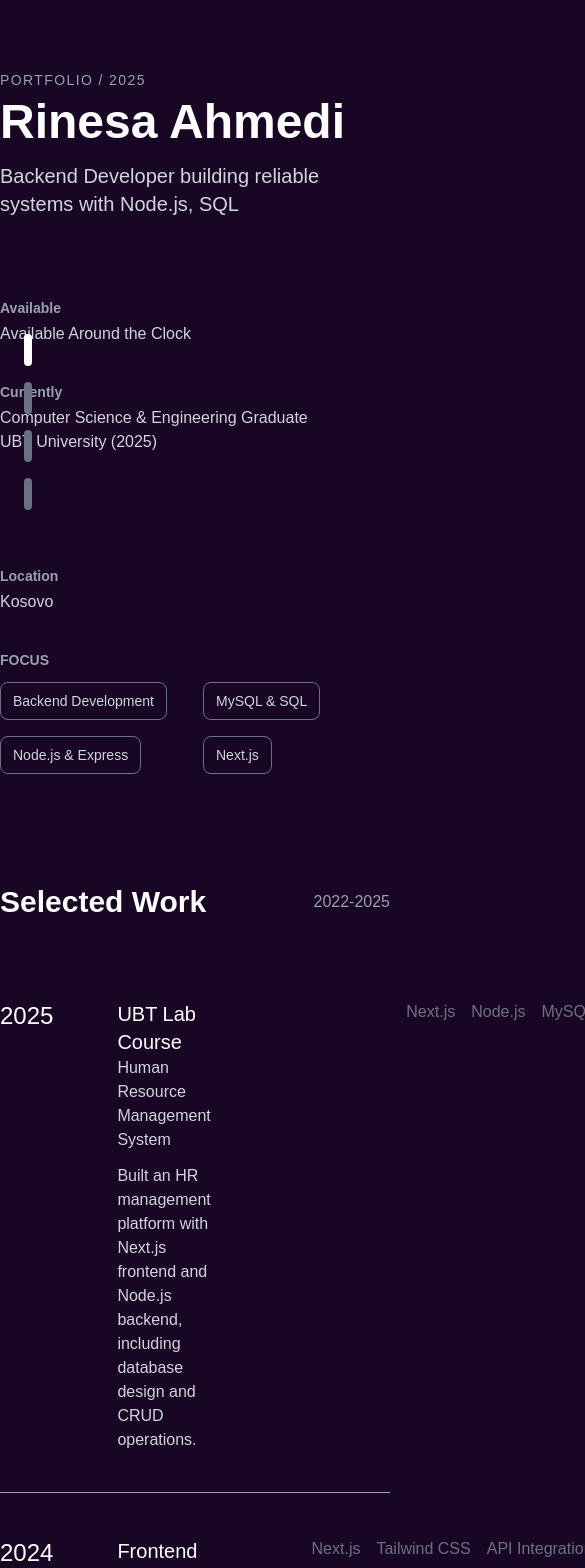
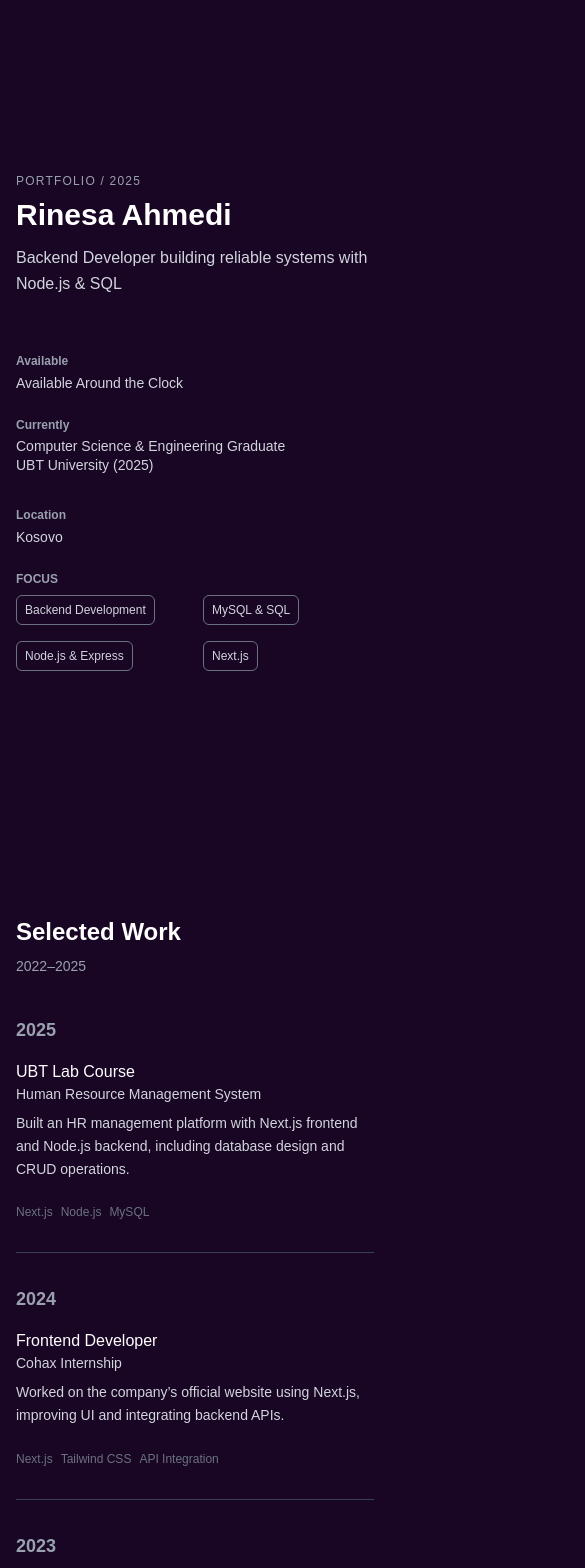
Before and after one commit to rinesaahmedi/my-portofolio, a Next.js app: page / in a window 390 px wide. Shown: the top 1568 px of the page, 585 px wide, since content can reach past the window. Built offline with nearby package versions, Linux system fonts and the light colour scheme.

Commit message:
mobile version

```diff
--- a/src/components/Section.jsx
+++ b/src/components/Section.jsx
@@ -2,7 +2,7 @@ export default function Section({ id, children }) {
   return (
     <section
       id={id}
-      className="h-screen min-h-fit flex items-center justify-center scroll-mt-16 max-w-5xl w-full mx-auto"
+      className="min-h-screen flex items-center justify-center scroll-mt-16 max-w-5xl w-full mx-auto px-4 sm:px-6 md:px-16 py-8 md:py-12"
     >
       {children}
     </section>
--- a/src/components/SidebarDots.jsx
+++ b/src/components/SidebarDots.jsx
@@ -25,7 +25,7 @@ export default function SidebarDots() {
   }, []);
 
   return (
-    <div className="fixed left-6 top-1/2 -translate-y-1/2 flex flex-col gap-4">
+    <div className="hidden md:flex fixed left-6 top-1/2 -translate-y-1/2 flex-col gap-4">
       {sections.map((id) => (
         <a
           key={id}
--- a/src/components/sections/Contact.jsx
+++ b/src/components/sections/Contact.jsx
@@ -4,31 +4,36 @@ import { ArrowRight } from "lucide-react";
 export default function Contact({ id }) {
   return (
     <Section id={id}>
-      <div className="flex flex-col justify-between h-screen w-full max-w-5xl">
-        <div className="w-full mt-40 flex justify-between items-center">
-          <div>
-            <h2 className="text-4xl font-bold mb-6">Let's Connect</h2>
-            <p className="text-gray-400 mb-8 max-w-md text-2xl">
+      <div className="flex flex-col justify-between min-h-screen w-full max-w-5xl">
+        <div className="w-full mt-20 sm:mt-40 flex flex-col sm:flex-row justify-between items-start sm:items-center gap-10 sm:gap-0">
+          <div className="w-full sm:w-auto">
+            <h2 className="text-3xl sm:text-4xl font-bold mb-4 sm:mb-6">
+              Let's Connect
+            </h2>
+            <p className="text-gray-400 mb-6 sm:mb-8 max-w-md text-lg sm:text-2xl leading-relaxed">
               Always open to new opportunities, collaborations, and
               conversations about development and technology.
             </p>
             <a
-              href=""
-              className="flex items-center gap-2 text-lg font-semibold hover:text-gray-400"
+              href="mailto:rinesaahmedi03@gmail.com"
+              className="flex items-center gap-2 text-base sm:text-lg font-semibold hover:text-gray-400"
             >
               rinesaahmedi03@gmail.com <ArrowRight size={18} />
             </a>
-            <p className="mt-4 text-gray-400">+383 43 736 361</p>
+            <p className="mt-3 sm:mt-4 text-gray-400 text-sm sm:text-base">
+              +383 43 736 361
+            </p>
           </div>
-          <div>
-            <h3 className="uppercase text-sm tracking-widest text-gray-400 mb-6">
+
+          <div className="w-full sm:w-auto">
+            <h3 className="uppercase text-xs sm:text-sm tracking-widest text-gray-400 mb-4 sm:mb-6">
               Elsewhere
             </h3>
-            <div className="flex gap-4">
+            <div className="flex flex-col sm:flex-row gap-4">
               <a
                 href="https://github.com/rinesaahmedi"
                 target="_blank"
-                className="p-4 border border-gray-800 rounded-lg hover:border-gray-400 pr-10"
+                className="p-4 border border-gray-800 rounded-lg hover:border-gray-400"
               >
                 <p className="font-semibold">GitHub</p>
                 <p className="text-gray-400">@rinesaahmedi</p>
@@ -36,7 +41,7 @@ export default function Contact({ id }) {
               <a
                 href="https://www.linkedin.com/in/rinesaahmedi"
                 target="_blank"
-                className="p-4 border border-gray-800 rounded-lg hover:border-gray-400 pr-10"
+                className="p-4 border border-gray-800 rounded-lg hover:border-gray-400"
               >
                 <p className="font-semibold">LinkedIn</p>
                 <p className="text-gray-400">rinesaahmedi</p>
@@ -44,9 +49,8 @@ export default function Contact({ id }) {
             </div>
           </div>
         </div>
-        <footer className="mt-12 text-start text-gray-400 text-sm py-6 border-t border-gray-700">
-          <p>© 2025 . All rights reserved.</p>
-          <p>Built with v0.dev by </p>
+        <footer className="mt-auto text-start text-gray-400 text-xs sm:text-sm py-6 border-t border-gray-700">
+          <p>© 2025 Rinesa Ahmedi. All rights reserved.</p>
         </footer>
       </div>
     </Section>
--- a/src/components/sections/Hero.jsx
+++ b/src/components/sections/Hero.jsx
@@ -10,31 +10,31 @@ const focusAreas = [
 export default function Hero({ id }) {
   return (
     <Section id={id}>
-      <div className="flex flex-col w-full gap-12">
+      <div className="flex flex-col w-full gap-8 ">
         <div>
-          <p className="uppercase text-sm tracking-widest text-gray-400 mb-2">
+          <p className="uppercase text-xs sm:text-sm tracking-widest text-gray-400 mb-2">
             Portfolio / 2025
           </p>
-          <h1 className="text-5xl font-bold mb-4">Rinesa Ahmedi</h1>
-          <h2 className="text-xl text-gray-300 mb-8">
-            Backend Developer building reliable systems with Node.js, SQL
+          <h1 className="text-3xl sm:text-5xl font-bold mb-3">Rinesa Ahmedi</h1>
+          <h2 className="text-base sm:text-xl text-gray-300 mb-6 leading-relaxed">
+            Backend Developer building reliable systems with Node.js & SQL
           </h2>
         </div>
 
-        <div className="flex flex-col md:flex-row gap-28 text-gray-300">
-          <div className="flex flex-col gap-9">
+        <div className="grid grid-cols-1 sm:grid-cols-2 gap-8 text-gray-300">
+          <div className="flex flex-col gap-6">
             <div>
-              <h3 className="text-sm font-semibold text-gray-400 mb-1">
+              <h3 className="text-xs font-semibold text-gray-400 mb-1">
                 Available
               </h3>
-              <p>Available Around the Clock</p>
+              <p className="text-sm">Available Around the Clock</p>
             </div>
 
             <div>
-              <h3 className="text-sm font-semibold text-gray-400 mb-1">
+              <h3 className="text-xs font-semibold text-gray-400 mb-1">
                 Currently
               </h3>
-              <p>
+              <p className="text-sm leading-snug">
                 Computer Science & Engineering Graduate
                 <br />
                 UBT University (2025)
@@ -42,23 +42,24 @@ export default function Hero({ id }) {
             </div>
           </div>
 
-          <div className="flex flex-col gap-9">
+          {/* Right */}
+          <div className="flex flex-col gap-6">
             <div>
-              <h3 className="text-sm font-semibold text-gray-400 mb-1">
+              <h3 className="text-xs font-semibold text-gray-400 mb-1">
                 Location
               </h3>
-              <p>Kosovo</p>
+              <p className="text-sm">Kosovo</p>
             </div>
 
             <div>
-              <h3 className="text-sm uppercase font-semibold text-gray-400 mb-3">
+              <h3 className="text-xs uppercase font-semibold text-gray-400 mb-2">
                 Focus
               </h3>
-              <ul className="grid grid-cols-2 gap-4 text-sm">
+              <ul className="grid grid-cols-2 gap-4 text-xs sm:text-sm">
                 {focusAreas.map((area) => (
                   <li
                     key={area}
-                    className="border border-gray-500 rounded-lg px-3 py-2 transition-all hover:border-white text-gray-300 w-fit"
+                    className="border border-gray-500 rounded-md px-2 py-1.5 transition hover:border-white text-gray-300 w-fit"
                   >
                     {area}
                   </li>
--- a/src/components/sections/Projects.jsx
+++ b/src/components/sections/Projects.jsx
@@ -38,20 +38,33 @@ export default function Projects({ id }) {
   return (
     <Section id={id}>
       <div className="w-full flex flex-col my-10">
-        <div className="flex justify-between items-center mb-20">
-          <h2 className="text-3xl font-bold">Selected Work</h2>
-          <h5 className="text-gray-400">2022-2025</h5>
+        <div className="flex flex-col sm:flex-row sm:justify-between sm:items-center mb-10 sm:mb-20">
+          <h2 className="text-2xl sm:text-3xl font-bold">Selected Work</h2>
+          <h5 className="text-gray-400 text-sm sm:text-base mt-2 sm:mt-0">
+            2022–2025
+          </h5>
         </div>
-        <div className="space-y-11 divide-y divide-gray-400">
+        <div className="space-y-8 sm:space-y-11 divide-y divide-gray-700">
           {works.map((work, index) => (
-            <div key={index} className="flex justify-between gap-16 pb-10">
-              <p className="text-2xl">{work.year}</p>
-              <div className="max-w-md">
-                <h4 className="text-xl">{work.role}</h4>
-                <p className="text-gray-300">{work.title}</p>
-                <p className="text-gray-300 mt-3">{work.description}</p>
+            <div
+              key={index}
+              className="flex flex-col sm:flex-row sm:justify-between sm:items-start gap-4 sm:gap-16 pb-8 sm:pb-10"
+            >
+              <p className="text-lg sm:text-2xl font-semibold text-gray-400">
+                {work.year}
+              </p>
+              <div className="flex-1 max-w-md">
+                <h4 className="text-base sm:text-xl font-medium">
+                  {work.role}
+                </h4>
+                <p className="text-gray-300 text-sm sm:text-base">
+                  {work.title}
+                </p>
+                <p className="text-gray-300 mt-2 sm:mt-3 text-sm sm:text-base leading-relaxed">
+                  {work.description}
+                </p>
               </div>
-              <div className="flex justify-end min-w-xs gap-4 text-gray-500">
+              <div className="flex flex-wrap md:min-w-xxs lg:min-w-sm sm:flex-nowrap justify-start sm:justify-end gap-2 sm:gap-4 text-xs sm:text-sm text-gray-500 mt-2">
                 {work.tech.map((tech, i) => (
                   <span key={i}>{tech}</span>
                 ))}
```
